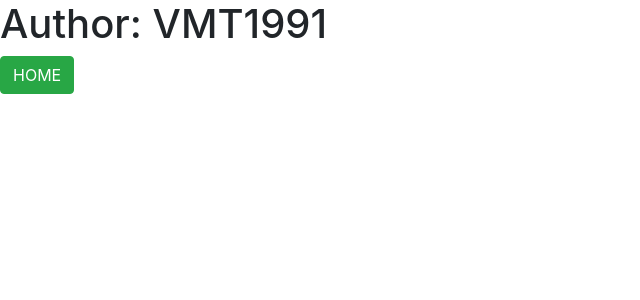
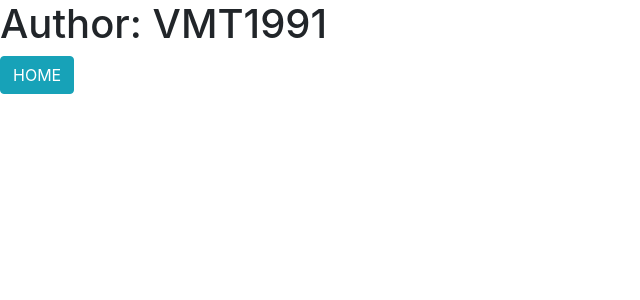
Before and after one commit to vominhtri1991/django3-password-generator, a Django app: page /about/ in a window 1280 px wide. Shown: the top 300 px of the page, without its empty margins (0-640 px from the left). Run offline with Django 3.2, Linux system fonts and the light colour scheme; some libraries are stand-ins or nearby versions.

Commit message:
Our second commit

```diff
--- a/generator/templates/generator/about_me.html
+++ b/generator/templates/generator/about_me.html
@@ -1,4 +1,4 @@
 <link rel="stylesheet" href="https://stackpath.bootstrapcdn.com/bootstrap/4.4.1/css/bootstrap.min.css" integrity="sha384-Vkoo8x4CGsO3+Hhxv8T/Q5PaXtkKtu6ug5TOeNV6gBiFeWPGFN9MuhOf23Q9Ifjh" crossorigin="anonymous">
 
 <h1>Author: VMT1991</h1>
-<a href="{% url 'home' %}" class="btn btn-success">HOME</a>
+<a href="{% url 'home' %}" class="btn btn-info">HOME</a>
```
